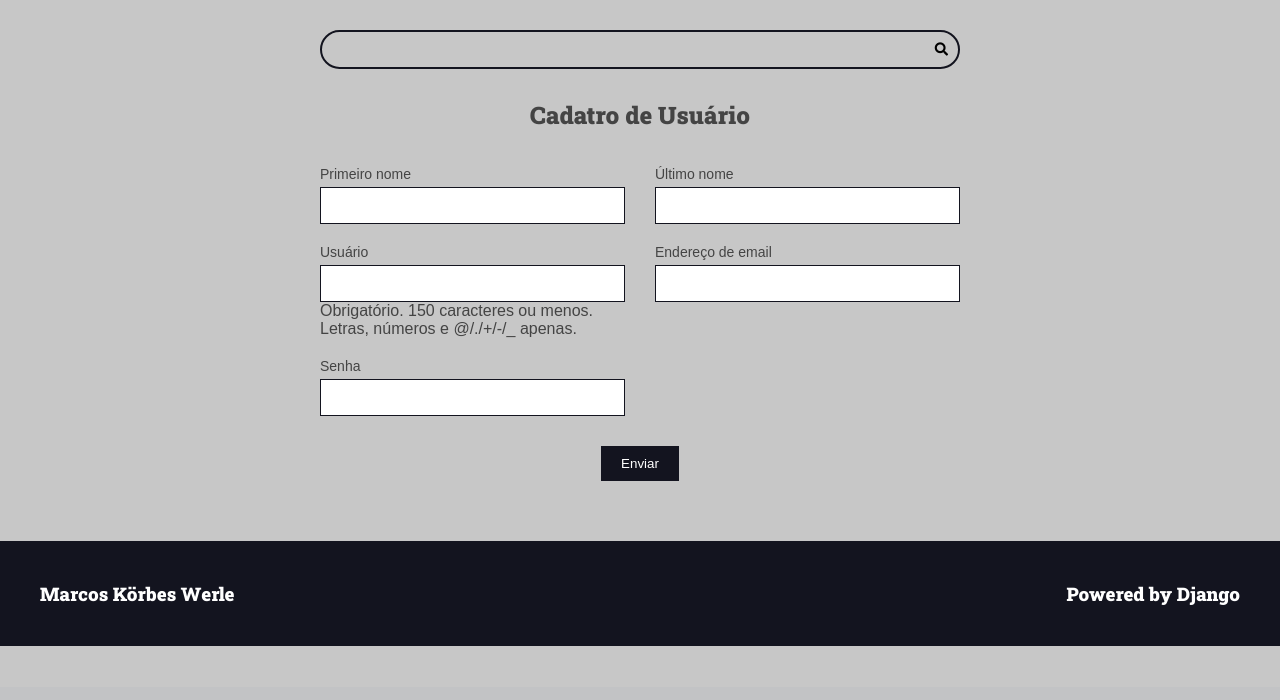
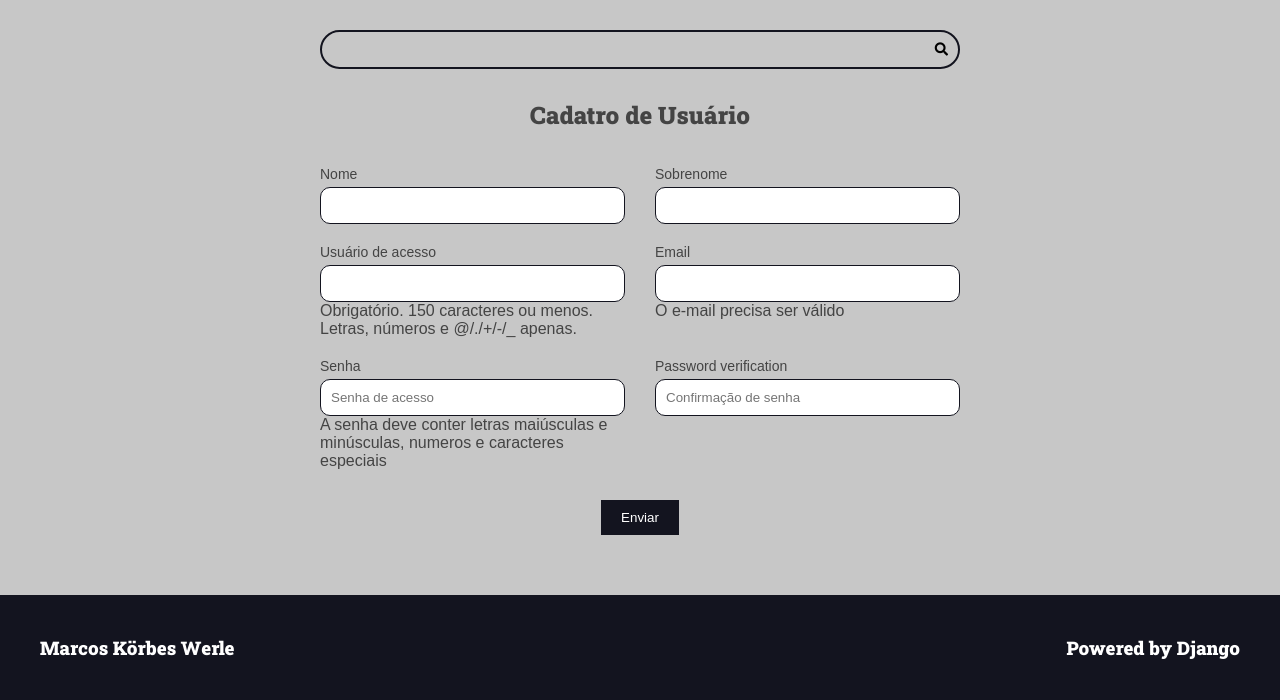
Before and after one commit to marcoskw/masterchef, a Django app: page /authors/register/ in a window 1280 px wide. Shown: the part 113-813 px from the top of the page. Before the commit the page ends 759 px from the top, so only its background shows below. Run offline with Django 4.2, Linux system fonts and the light colour scheme.

Commit message:
Applying configurations through forms.py

```diff
--- a/authors/forms.py
+++ b/authors/forms.py
@@ -3,8 +3,24 @@ from django.contrib.auth.models import User
 
 
 class RegisterForm(forms.ModelForm):
+    def __init__(self, *args, **kwargs):
+        super().__init__(*args, **kwargs)
+
+    password_verification = forms.CharField(
+        required=True,
+        widget=forms.PasswordInput(
+            attrs={
+                'placeholder': 'Confirmação de senha'
+            }
+        ),
+        error_messages={
+            'required': 'Este campo precisa ser preenchido e igual a senha'
+        }
+    )
+
     class Meta:
         model = User
+
         fields = [
             'first_name',
             'last_name',
@@ -12,3 +28,30 @@ class RegisterForm(forms.ModelForm):
             'email',
             'password',
         ]
+
+        labels = {
+            'first_name': 'Nome',
+            'last_name': 'Sobrenome',
+            'email': 'Email',
+            'username': 'Usuário de acesso',
+
+        }
+
+        help_texts = {
+            'email': 'O e-mail precisa ser válido',
+            'password': 'A senha deve conter letras maiúsculas e minúsculas, numeros e caracteres especiais',  # noqa: 501
+
+        }
+
+        error_messages = {
+            'username': {
+                'required': 'Este campo é obrigatório',
+                'max_lenght': 'Este campo não pode ter mais de 65 caracteres',
+            },
+        }
+
+        widgets = {
+            'password': forms.PasswordInput(attrs={
+                'placeholder': 'Senha de acesso'
+            })
+        }
--- a/recipes/static/recipes/css/styles.css
+++ b/recipes/static/recipes/css/styles.css
@@ -319,7 +319,7 @@ h6 {
   .form-content input {
     width: 100%;
     padding: 1rem;
-    border-radius:  ;
+    border-radius: 1rem;
     border: 1px solid var(--color-primary-dark);
   }
 
```
